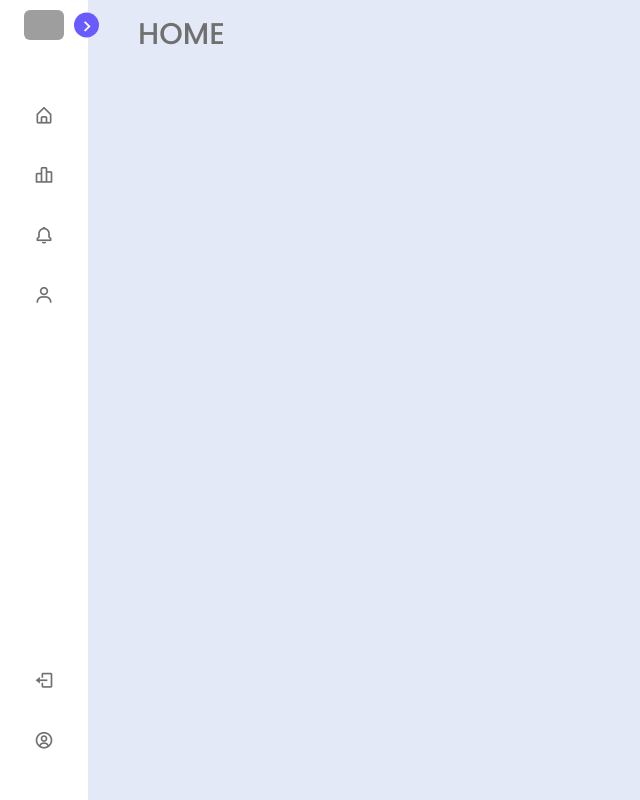
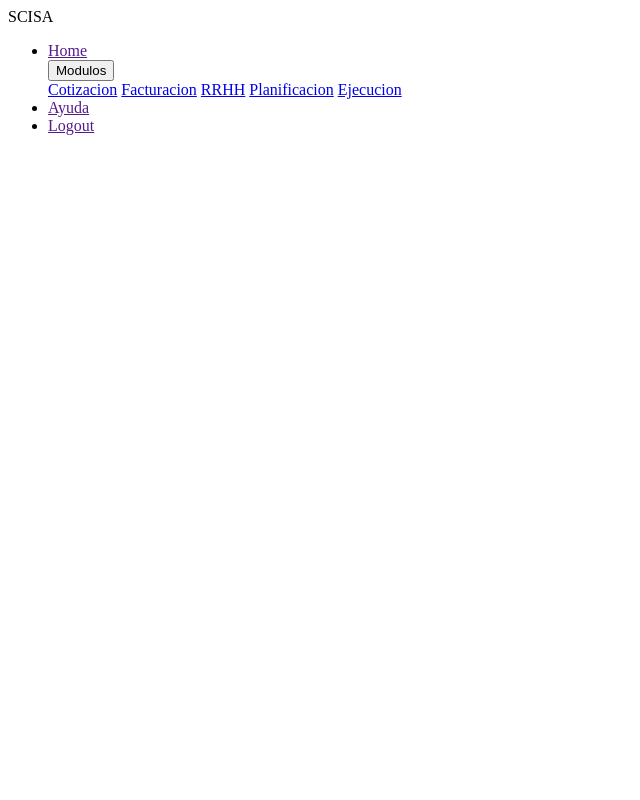
Before and after one commit to Jhoel-Sequeira/Proyecto_SCISA, a Flask app: page /home in a window 1280 px wide. Shown: the whole page, without its empty margins (0-640 px from the left). Run offline with Flask 2, Linux system fonts and the light colour scheme; parts of the project's set-up code (start-up, migrations or seed data) failed here and were passed over; some libraries are stand-ins or nearby versions; grey boxes are pictures that could not be loaded.

Commit message:
Cambio layout

```diff
--- a/templates/layout.html
+++ b/templates/layout.html
@@ -5,123 +5,42 @@
     <meta charset="UTF-8">
     <meta http-equiv="X-UA-Compatible" content="IE=edge">
     <meta name="viewport" content="width=device-width, initial-scale=1.0">
+    <!----===== Boxicons CSS ===== -->
+    <script src="https://unpkg.com/boxicons@2.1.2/dist/boxicons.js"></script>
+    <!----===== CSS ===== -->
+    <link rel="stylesheet" href="diseño.css">
 
-    <!----======== CSS ======== -->
-    <link rel="stylesheet" href="../static/css.css">
-    <link rel="stylesheet" href="../static/tabla.css">
-
-    <!----===== Boxicons CSS ===== -->
-    <link href='https://unpkg.com/boxicons@2.1.1/css/boxicons.min.css' rel='stylesheet'>
-
-    <!--<title>Dashboard Sidebar Menu</title>-->
-    <title>SICSA-Menu</title>
+    <title>navbar</title>
+    <!----===== GOOGLE FONT ===== -->
+    <link rel="preconnect" href="https://fonts.googleapis.com">
+    <link rel="preconnect" href="https://fonts.gstatic.com" crossorigin>
+    <link href="https://fonts.googleapis.com/css2?family=Montserrat&family=Open+Sans&display=swap" rel="stylesheet">
+    <!----===== JS ===== -->
+    <script src="./index.js" defer></script>
 </head>
 
 <body>
-    <nav class="sidebar close">
-        <header>
-            <div class="image-text">
-                <span class="image">
-                    <img src="logo.png" alt="">
-                </span>
-
-                <div class="text logo-text">
-                    <span class="name">SCISA</span>
+    <nav class="menu-todo">
+        <label class="logo">SCISA</label>
+        <ul class="menu_items">
+            <li><a href="">Home</a></li>
+            <div class="dropdown">
+                <button class="dropbtn">Modulos</button>
+                <div class="dropdown-content">
+                    <a href="#">Cotizacion</a>
+                    <a href="#">Facturacion</a>
+                    <a href="#">RRHH</a>
+                    <a href="#">Planificacion</a>
+                    <a href="#">Ejecucion</a>
                 </div>
             </div>
-
-            <i class='bx bx-chevron-right toggle'></i>
-        </header>
-
-        <div class="menu-bar">
-            <div class="menu">
-
-                <ul class="menu-links">
-                    <li class="nav-link">
-                        <a href="/home">
-                            <i class='bx bx-home-alt icon'></i>
-                            <span class="text nav-text">Home</span>
-                        </a>
-                    </li>
-
-                    <li class="nav-link">
-                        <a href="/tareas">
-                            <i class='bx bx-bar-chart-alt-2 icon'></i>
-                            <span class="text nav-text">Tareas</span>
-                        </a>
-                    </li>
-
-                    <li class="nav-link">
-                        <a href="/notificaciones">
-                            <i class='bx bx-bell icon'></i>
-                            <span class="text nav-text">Notificaciones</span>
-                        </a>
-                    </li>
-                    <li class="nav-link">
-                        <a href="/usuario">
-                            <i class='bx bx-user icon'></i>
-                            <span class="text nav-text">Usuario</span>
-                        </a>
-                    </li>{% if rol == 1%}
-                    <li class="nav-link">
-                        <a href="/asistencia">
-                            <i class='bx bx-user icon'></i>
-                            <span class="text nav-text">Asistencia</span>
-                        </a>
-                    </li>{% endif %}
-
-
-                </ul>
-            </div>
-
-            <div class="bottom-content">
-                <li class="nav-link">
-                    <a href="/deslog">
-                        <i class='bx bx-log-out icon'></i>
-                        <span class="text nav-text">Logout</span>
-                    </a>
-                </li>
-
-                <li class="nav-link">
-                    <a href="#">
-                        <i class='bx bx-user-circle icon'></i>
-                        <span class="text nav-text">Cuenta</span>
-                    </a>
-                </li>
-
-            </div>
-        </div>
-
+            <li><a href="">Ayuda</a></li>
+            <li><a href="">Logout</a></li>
+        </ul>
+        <span class="btn_menu">
+            <box-icon name='menu' color="#ffffff"></box-icon>
+        </span>
     </nav>
-
-
-    <section class="home">
-        {% block content %} {% endblock %}
-    </section>
-
-    <script>
-        const body = document.querySelector('body'),
-            sidebar = body.querySelector('nav'),
-            toggle = body.querySelector(".toggle"),
-            searchBtn = body.querySelector(".search-box"),
-            modeSwitch = body.querySelector(".toggle-switch"),
-            modeText = body.querySelector(".mode-text");
-
-
-        toggle.addEventListener("click", () => {
-            sidebar.classList.toggle("close");
-        })
-
-        searchBtn.addEventListener("click", () => {
-            sidebar.classList.remove("close");
-        })
-
-        modeSwitch.addEventListener("click", () => {
-            body.classList.toggle("dark");
-
-
-        });
-    </script>
 
 </body>
 
```
Also changed, not shown: base.db.
